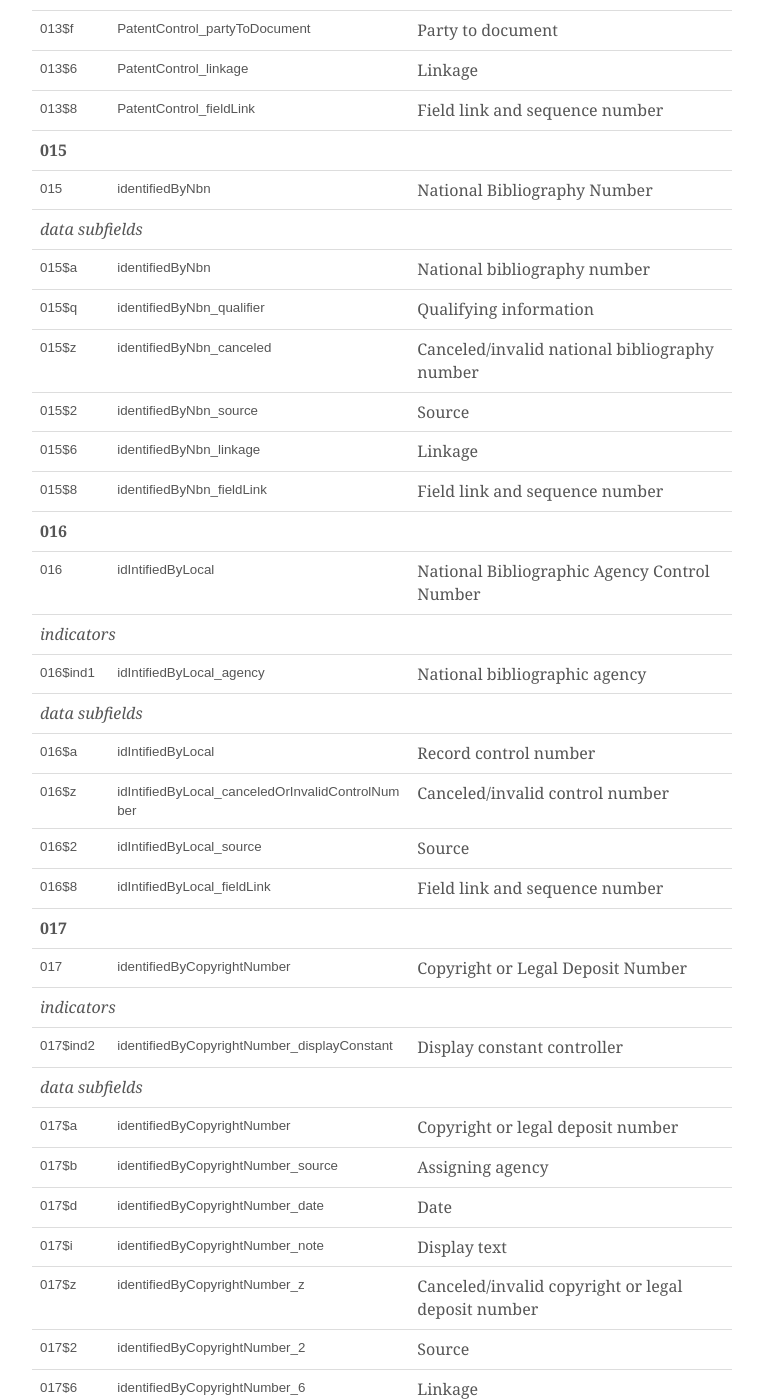
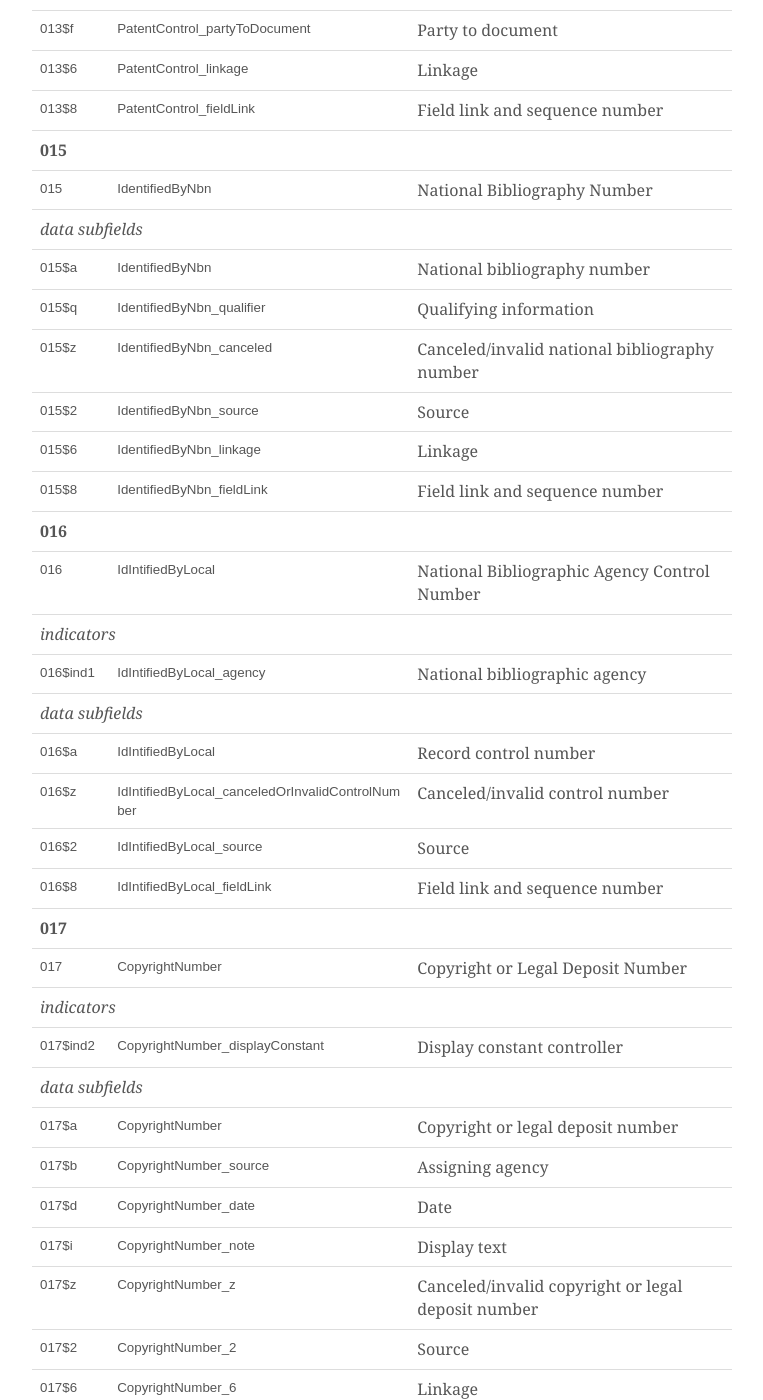
Before and after one commit to pkiraly/pkiraly.github.io, a Jekyll site: the page built from _posts/2017-09-24-mapping.md, in a window 1280 px wide and 1400 px high, scrolled down 1765 px. Shown: the whole window, without its empty margins (258-1021 px from the left). Built offline with Jekyll 4.4.1, drawn with Linux system fonts in a browser that asks for light colours; nearby versions of some CDN libraries; some web fonts are replaced; comment, search, counter and statistics services are not loaded; some of the changed text lies outside the part shown.

Commit message:
Update 2017-09-24-mapping.md

```diff
--- a/_posts/2017-09-24-mapping.md
+++ b/_posts/2017-09-24-mapping.md
@@ -36,36 +36,36 @@ It is a quite long work and I haven't finished yet. I've created a frequency sta
 <tr><td class="marc">013$6</td><td class="mq">PatentControl_linkage</td><td>Linkage</td></tr>
 <tr><td class="marc">013$8</td><td class="mq">PatentControl_fieldLink</td><td>Field link and sequence number</td></tr>
 <tr><td colspan="3"><strong>015</strong></td></tr>
-<tr><td class="marc">015</td><td class="mq">identifiedByNbn</td><td>National Bibliography Number</td></tr>
-<tr><td colspan="3"><em>data subfields</em></td></tr>
-<tr><td class="marc">015$a</td><td class="mq">identifiedByNbn</td><td>National bibliography number</td></tr>
-<tr><td class="marc">015$q</td><td class="mq">identifiedByNbn_qualifier</td><td>Qualifying information</td></tr>
-<tr><td class="marc">015$z</td><td class="mq">identifiedByNbn_canceled</td><td>Canceled/invalid national bibliography number</td></tr>
-<tr><td class="marc">015$2</td><td class="mq">identifiedByNbn_source</td><td>Source</td></tr>
-<tr><td class="marc">015$6</td><td class="mq">identifiedByNbn_linkage</td><td>Linkage</td></tr>
-<tr><td class="marc">015$8</td><td class="mq">identifiedByNbn_fieldLink</td><td>Field link and sequence number</td></tr>
+<tr><td class="marc">015</td><td class="mq">IdentifiedByNbn</td><td>National Bibliography Number</td></tr>
+<tr><td colspan="3"><em>data subfields</em></td></tr>
+<tr><td class="marc">015$a</td><td class="mq">IdentifiedByNbn</td><td>National bibliography number</td></tr>
+<tr><td class="marc">015$q</td><td class="mq">IdentifiedByNbn_qualifier</td><td>Qualifying information</td></tr>
+<tr><td class="marc">015$z</td><td class="mq">IdentifiedByNbn_canceled</td><td>Canceled/invalid national bibliography number</td></tr>
+<tr><td class="marc">015$2</td><td class="mq">IdentifiedByNbn_source</td><td>Source</td></tr>
+<tr><td class="marc">015$6</td><td class="mq">IdentifiedByNbn_linkage</td><td>Linkage</td></tr>
+<tr><td class="marc">015$8</td><td class="mq">IdentifiedByNbn_fieldLink</td><td>Field link and sequence number</td></tr>
 <tr><td colspan="3"><strong>016</strong></td></tr>
-<tr><td class="marc">016</td><td class="mq">idIntifiedByLocal</td><td>National Bibliographic Agency Control Number</td></tr>
-<tr><td colspan="3"><em>indicators</em></td></tr>
-<tr><td class="marc">016$ind1</td><td class="mq">idIntifiedByLocal_agency</td><td>National bibliographic agency</td></tr>
-<tr><td colspan="3"><em>data subfields</em></td></tr>
-<tr><td class="marc">016$a</td><td class="mq">idIntifiedByLocal</td><td>Record control number</td></tr>
-<tr><td class="marc">016$z</td><td class="mq">idIntifiedByLocal_canceledOrInvalidControlNumber</td><td>Canceled/invalid control number</td></tr>
-<tr><td class="marc">016$2</td><td class="mq">idIntifiedByLocal_source</td><td>Source</td></tr>
-<tr><td class="marc">016$8</td><td class="mq">idIntifiedByLocal_fieldLink</td><td>Field link and sequence number</td></tr>
+<tr><td class="marc">016</td><td class="mq">IdIntifiedByLocal</td><td>National Bibliographic Agency Control Number</td></tr>
+<tr><td colspan="3"><em>indicators</em></td></tr>
+<tr><td class="marc">016$ind1</td><td class="mq">IdIntifiedByLocal_agency</td><td>National bibliographic agency</td></tr>
+<tr><td colspan="3"><em>data subfields</em></td></tr>
+<tr><td class="marc">016$a</td><td class="mq">IdIntifiedByLocal</td><td>Record control number</td></tr>
+<tr><td class="marc">016$z</td><td class="mq">IdIntifiedByLocal_canceledOrInvalidControlNumber</td><td>Canceled/invalid control number</td></tr>
+<tr><td class="marc">016$2</td><td class="mq">IdIntifiedByLocal_source</td><td>Source</td></tr>
+<tr><td class="marc">016$8</td><td class="mq">IdIntifiedByLocal_fieldLink</td><td>Field link and sequence number</td></tr>
 <tr><td colspan="3"><strong>017</strong></td></tr>
-<tr><td class="marc">017</td><td class="mq">identifiedByCopyrightNumber</td><td>Copyright or Legal Deposit Number</td></tr>
-<tr><td colspan="3"><em>indicators</em></td></tr>
-<tr><td class="marc">017$ind2</td><td class="mq">identifiedByCopyrightNumber_displayConstant</td><td>Display constant controller</td></tr>
-<tr><td colspan="3"><em>data subfields</em></td></tr>
-<tr><td class="marc">017$a</td><td class="mq">identifiedByCopyrightNumber</td><td>Copyright or legal deposit number</td></tr>
-<tr><td class="marc">017$b</td><td class="mq">identifiedByCopyrightNumber_source</td><td>Assigning agency</td></tr>
-<tr><td class="marc">017$d</td><td class="mq">identifiedByCopyrightNumber_date</td><td>Date</td></tr>
-<tr><td class="marc">017$i</td><td class="mq">identifiedByCopyrightNumber_note</td><td>Display text</td></tr>
-<tr><td class="marc">017$z</td><td class="mq">identifiedByCopyrightNumber_z</td><td>Canceled/invalid copyright or legal deposit number</td></tr>
-<tr><td class="marc">017$2</td><td class="mq">identifiedByCopyrightNumber_2</td><td>Source</td></tr>
-<tr><td class="marc">017$6</td><td class="mq">identifiedByCopyrightNumber_6</td><td>Linkage</td></tr>
-<tr><td class="marc">017$8</td><td class="mq">identifiedByCopyrightNumber_8</td><td>Field link and sequence number</td></tr>
+<tr><td class="marc">017</td><td class="mq">CopyrightNumber</td><td>Copyright or Legal Deposit Number</td></tr>
+<tr><td colspan="3"><em>indicators</em></td></tr>
+<tr><td class="marc">017$ind2</td><td class="mq">CopyrightNumber_displayConstant</td><td>Display constant controller</td></tr>
+<tr><td colspan="3"><em>data subfields</em></td></tr>
+<tr><td class="marc">017$a</td><td class="mq">CopyrightNumber</td><td>Copyright or legal deposit number</td></tr>
+<tr><td class="marc">017$b</td><td class="mq">CopyrightNumber_source</td><td>Assigning agency</td></tr>
+<tr><td class="marc">017$d</td><td class="mq">CopyrightNumber_date</td><td>Date</td></tr>
+<tr><td class="marc">017$i</td><td class="mq">CopyrightNumber_note</td><td>Display text</td></tr>
+<tr><td class="marc">017$z</td><td class="mq">CopyrightNumber_z</td><td>Canceled/invalid copyright or legal deposit number</td></tr>
+<tr><td class="marc">017$2</td><td class="mq">CopyrightNumber_2</td><td>Source</td></tr>
+<tr><td class="marc">017$6</td><td class="mq">CopyrightNumber_6</td><td>Linkage</td></tr>
+<tr><td class="marc">017$8</td><td class="mq">CopyrightNumber_8</td><td>Field link and sequence number</td></tr>
 <tr><td colspan="3"><strong>018</strong></td></tr>
 <tr><td class="marc">018</td><td class="mq">018</td><td>Copyright Article-Fee Code</td></tr>
 <tr><td colspan="3"><em>data subfields</em></td></tr>
@@ -1587,18 +1587,18 @@ It is a quite long work and I haven't finished yet. I've created a frequency sta
 <tr><td class="marc">535$6</td><td class="mq">535_6</td><td>Linkage</td></tr>
 <tr><td class="marc">535$8</td><td class="mq">535_8</td><td>Field link and sequence number</td></tr>
 <tr><td colspan="3"><strong>536</strong></td></tr>
-<tr><td class="marc">536</td><td class="mq">fundingInformation</td><td>Funding Information Note</td></tr>
-<tr><td colspan="3"><em>data subfields</em></td></tr>
-<tr><td class="marc">536$a</td><td class="mq">fundingInformation_a</td><td>Text of note</td></tr>
-<tr><td class="marc">536$b</td><td class="mq">fundingInformation_b</td><td>Contract number</td></tr>
-<tr><td class="marc">536$c</td><td class="mq">fundingInformation_c</td><td>Grant number</td></tr>
-<tr><td class="marc">536$d</td><td class="mq">fundingInformation_d</td><td>Undifferentiated number</td></tr>
-<tr><td class="marc">536$e</td><td class="mq">fundingInformation_e</td><td>Program element number</td></tr>
-<tr><td class="marc">536$f</td><td class="mq">fundingInformation_f</td><td>Project number</td></tr>
-<tr><td class="marc">536$g</td><td class="mq">fundingInformation_g</td><td>Task number</td></tr>
-<tr><td class="marc">536$h</td><td class="mq">fundingInformation_h</td><td>Work unit number</td></tr>
-<tr><td class="marc">536$6</td><td class="mq">fundingInformation_6</td><td>Linkage</td></tr>
-<tr><td class="marc">536$8</td><td class="mq">fundingInformation_8</td><td>Field link and sequence number</td></tr>
+<tr><td class="marc">536</td><td class="mq">FundingInformation</td><td>Funding Information Note</td></tr>
+<tr><td colspan="3"><em>data subfields</em></td></tr>
+<tr><td class="marc">536$a</td><td class="mq">FundingInformation_a</td><td>Text of note</td></tr>
+<tr><td class="marc">536$b</td><td class="mq">FundingInformation_b</td><td>Contract number</td></tr>
+<tr><td class="marc">536$c</td><td class="mq">FundingInformation_c</td><td>Grant number</td></tr>
+<tr><td class="marc">536$d</td><td class="mq">FundingInformation_d</td><td>Undifferentiated number</td></tr>
+<tr><td class="marc">536$e</td><td class="mq">FundingInformation_e</td><td>Program element number</td></tr>
+<tr><td class="marc">536$f</td><td class="mq">FundingInformation_f</td><td>Project number</td></tr>
+<tr><td class="marc">536$g</td><td class="mq">FundingInformation_g</td><td>Task number</td></tr>
+<tr><td class="marc">536$h</td><td class="mq">FundingInformation_h</td><td>Work unit number</td></tr>
+<tr><td class="marc">536$6</td><td class="mq">FundingInformation_6</td><td>Linkage</td></tr>
+<tr><td class="marc">536$8</td><td class="mq">FundingInformation_8</td><td>Field link and sequence number</td></tr>
 <tr><td colspan="3"><strong>538</strong></td></tr>
 <tr><td class="marc">538</td><td class="mq">538</td><td>System Details Note</td></tr>
 <tr><td colspan="3"><em>data subfields</em></td></tr>
```
